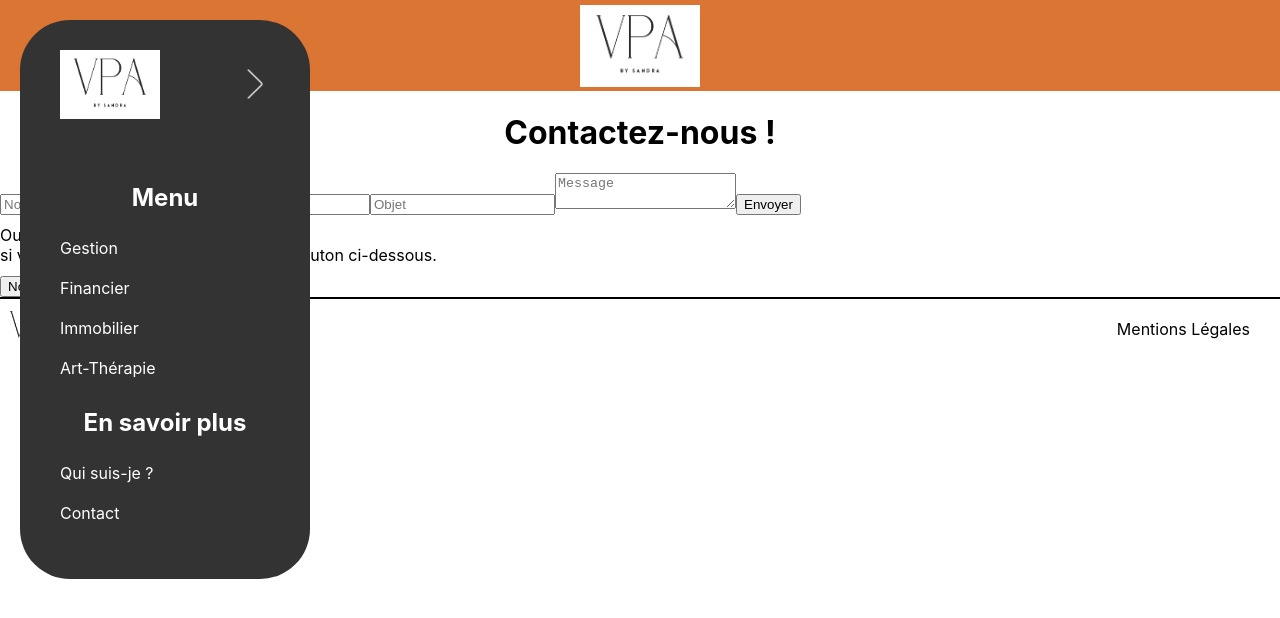
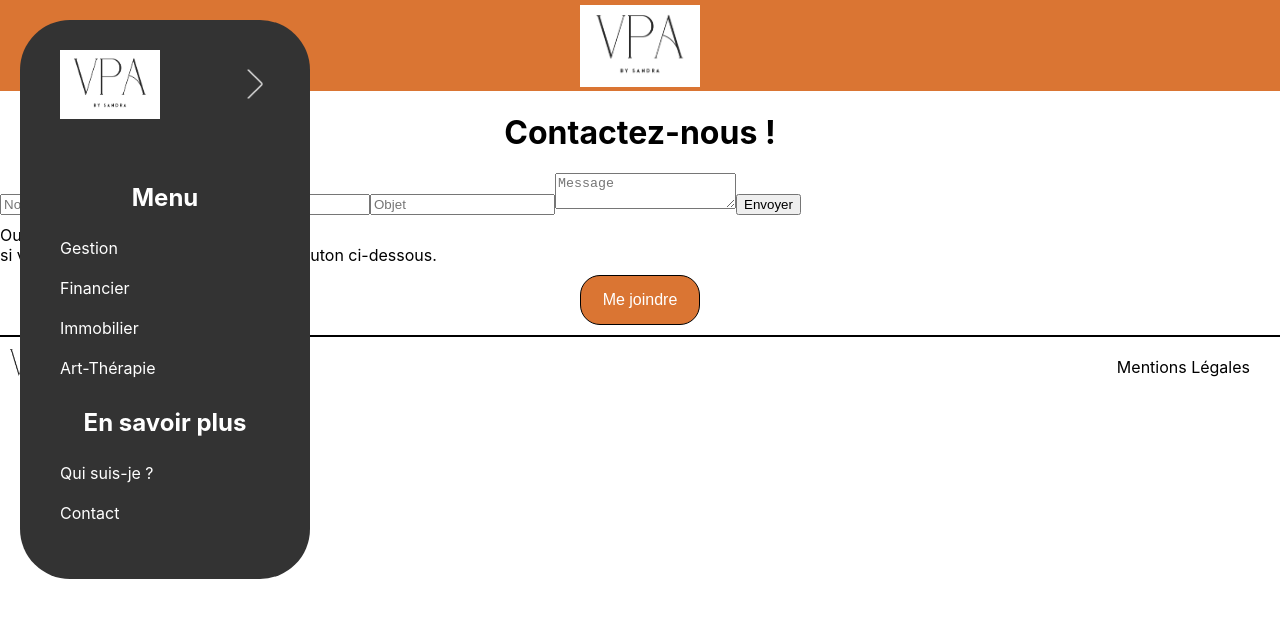
Before and after one commit to JeremyPromsy/SandraPro, a React (Create React App) app in the folder frontsandra/: page /#/contact in a window 1280 px wide. Shown: the top 618 px of the page. Built offline with nearby package versions, Linux system fonts and the light colour scheme.

Commit message:
Avancement

```diff
--- a/frontsandra/src/components/SavoirPlus.jsx
+++ b/frontsandra/src/components/SavoirPlus.jsx
@@ -9,7 +9,9 @@ function SavoirPlus () {
                     <h4>Si vous souhaitez en savoir plus, n'hésitez pas à me contacter.</h4>
                     <div className="buttonSavoirPlus">
                         <NavLink to="/contact">
-                            <button></button>
+                            <div className="buttonContact">
+                                <button>Contact</button>
+                            </div>
                         </NavLink>
                     </div>
                 </div>
--- a/frontsandra/src/pages/Art.jsx
+++ b/frontsandra/src/pages/Art.jsx
@@ -1,6 +1,7 @@
 import React from "react";
 import "../styles/art.css"
 import imgArt from "../assets/VPA-Art.jpg";
+import SavoirPlus from '../components/SavoirPlus.jsx'
 
 function Art() {
     return (
@@ -14,6 +15,9 @@ function Art() {
         <p>
         <br/>
         </p>
+        <div className="lienEnSavoirPlus">
+            < SavoirPlus/>
+          </div>
       </div>
     );
   }
--- a/frontsandra/src/pages/Contact.jsx
+++ b/frontsandra/src/pages/Contact.jsx
@@ -10,8 +10,10 @@ function Contact() {
         <h1>Contactez-nous !</h1>
         <FormContact />
         <div className="boutonMail">
-        <p>Ou envoyez-nous un mail directement, <br></br>si vous le souhaitez, en cliquant sur le bouton ci-dessous.</p>
-        <p><a href="mailto:lafamicale@gmail.com"  aria-label="contacter l'agence par mail"><button className="buttonContact">Nous joindre </button></a></p>
+          <p>Ou envoyez-nous un mail directement, <br></br>si vous le souhaitez, en cliquant sur le bouton ci-dessous.</p>
+          <div className="boutonMailContact">
+            <a href="mailto:lafamicale@gmail.com"  aria-label="contacter l'agence par mail"><button className="buttonContact">Me joindre </button></a>
+          </div>
         </div>
       </div>
     </div>
--- a/frontsandra/src/pages/Financier.jsx
+++ b/frontsandra/src/pages/Financier.jsx
@@ -1,6 +1,7 @@
 import React from "react";
 import "../styles/financier.css"
 import imgFinance from "../assets/VPA-Finance.jpg";
+import SavoirPlus from '../components/SavoirPlus.jsx'
 
 function Financier() {
     return (
@@ -15,6 +16,9 @@ function Financier() {
             Accompagnement dans les relations avec les établissements financiers et les organismes légaux<br/>
             Réflexion sur la structuration, par recours éventuel à la dette, et suivi des placements financiers selon les besoins du client (train de vie, frais, budget pluri annuel, volonté d’organiser sa succession)<br/>
         </p>
+        <div className="lienEnSavoirPlus">
+            < SavoirPlus/>
+          </div>
       </div>
     );
   }
--- a/frontsandra/src/pages/Immobilier.jsx
+++ b/frontsandra/src/pages/Immobilier.jsx
@@ -1,6 +1,7 @@
 import React from "react";
 import "../styles/immobilier.css"
 import imgImmo from "../assets/VPA-immobilier.jpg";
+import SavoirPlus from '../components/SavoirPlus.jsx'
 
 function Immobilier() {
     return (
@@ -19,6 +20,9 @@ function Immobilier() {
             Travaux de restructuration : Relation avec architectes, appels d'offres, suivi des chantiers, assistance au choix des matériaux et décoration, etc…<br/>
             Conciergerie
         </p>
+        <div className="lienEnSavoirPlus">
+            < SavoirPlus/>
+          </div>
       </div>
     );
   }
--- a/frontsandra/src/styles/contact.css
+++ b/frontsandra/src/styles/contact.css
@@ -0,0 +1,16 @@
+.boutonMailContact {
+    display: flex;
+    justify-content: center;
+    align-items: center;
+    margin: 10px;
+}
+
+.buttonContact {
+    font-size: 16px;
+    color: white;
+    height: 50px;
+    width: 120px;
+    border-radius: 20px;
+    background-color: rgba(218, 117, 51, 1);
+    border: solid 1px black;
+}
--- a/frontsandra/src/styles/savoirplus.css
+++ b/frontsandra/src/styles/savoirplus.css
@@ -0,0 +1,24 @@
+.presentation h4 {
+    margin:5px;
+}
+
+.buttonSavoirPlus {
+    display: flex;
+    justify-content: center;
+    align-items: center;
+    margin: 10px;
+}
+
+.buttonContact{
+
+}
+
+.buttonSavoirPlus button {
+    font-size: 16px;
+    color: white;
+    height: 50px;
+    width: 100px;
+    border-radius: 20px;
+    background-color: rgba(218, 117, 51, 1);
+    border: solid 1px black;
+}
```
